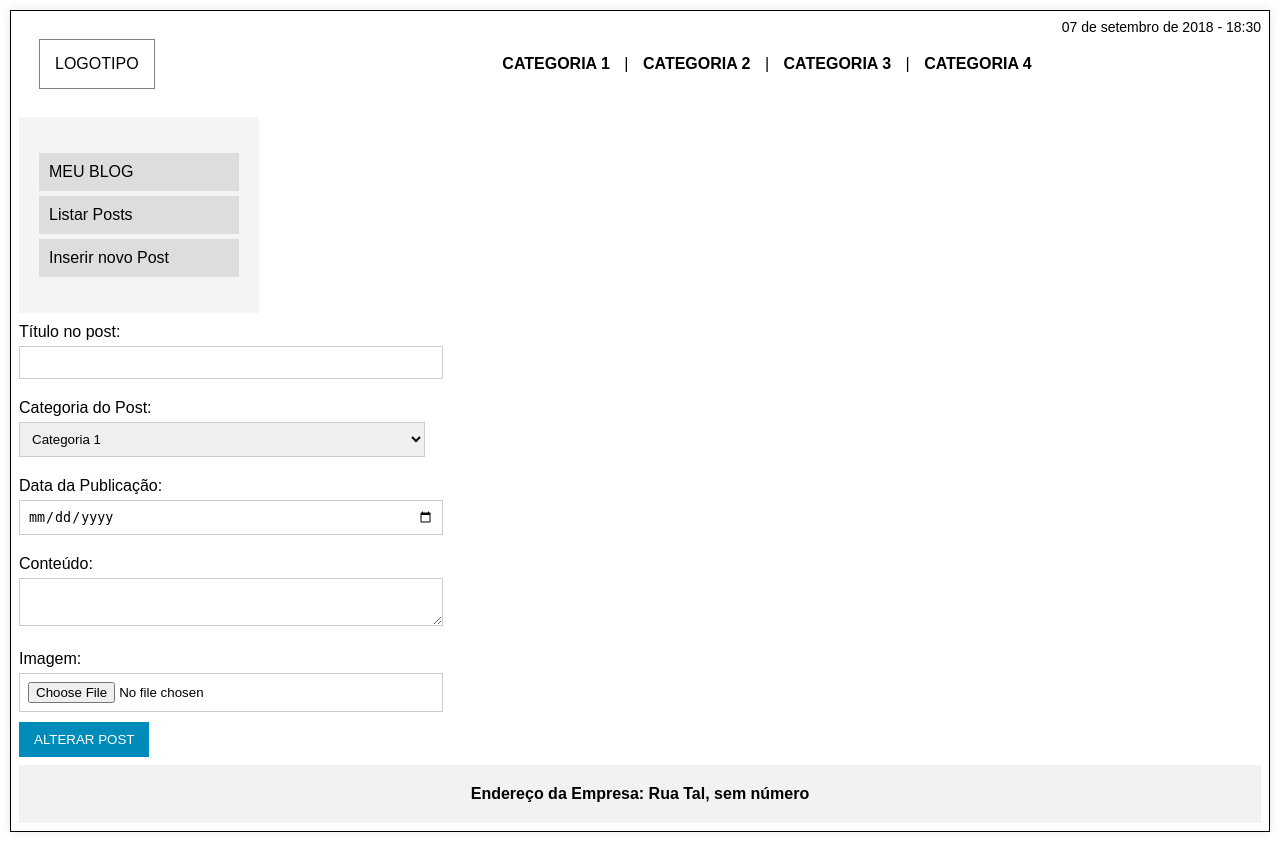
After one commit to vinicius111andrade/fiap_php_posts_back_and_front, a PHP site: page /html/admin_alterar.html in a window 1280 px wide. The commit adds this page. Run offline with PHP 8.4, Linux system fonts and the light colour scheme.

Commit message:
html admin/alterar

```diff
--- a/ClientSide/css/style.css
+++ b/ClientSide/css/style.css
@@ -201,3 +201,45 @@ footer {
   font-weight: bold;
 
 }
+
+
+/* Estilos do formulário */
+#alter-post-form label {
+  display: flex;
+  margin: 10px 0 5px;
+}
+
+#alter-post-form input,
+#alter-post-form select,
+#alter-post-form textarea {
+  width: 100%;
+  padding: 8px;
+  margin-bottom: 10px;
+  border: 1px solid #ccc;
+  /* Mais estilos para os campos do formulário */
+}
+
+#alter-post-form button {
+  padding: 10px 15px;
+  background-color: #008CBA;
+  color: white;
+  border: none;
+  cursor: pointer;
+  /* Mais estilos para o botão */
+}
+
+#alter-post-form button:hover {
+  background-color: #005f73;
+}
+
+/* Estilo do rodapé */
+footer {
+  text-align: center;
+  padding: 20px;
+  background-color: #f2f2f2;
+}
+
+/* Responsividade */
+@media (max-width: 768px) {
+  /* Estilos para dispositivos móveis */
+}
--- /dev/null
+++ b/ClientSide/html/admin_alterar.html
@@ -0,0 +1,71 @@
+<!DOCTYPE html>
+<html lang="pt-br">
+<head>
+<meta charset="UTF-8">
+<meta name="viewport" content="width=device-width, initial-scale=1.0">
+<link rel="stylesheet" href="../css/style.css">
+<title>Admin/Alterar</title>
+</head>
+
+<body>
+  <div class="post-date">
+    <!-- PHP para mostrar data e hora atual, descomente para usar -->
+    <!-- <?php echo date('d de M de Y - H:i'); ?> -->
+    07 de setembro de 2018 - 18:30
+  </div>
+
+  <div class="header">
+    <div class="logo">LOGOTIPO</div>
+    <nav class="nav">
+      <!-- Links do menu principal, você pode adicionar os caminhos correspondentes -->
+      <a href="#categoria1">CATEGORIA 1</a> |
+      <a href="#categoria2">CATEGORIA 2</a> |
+      <a href="#categoria3">CATEGORIA 3</a> |
+      <a href="#categoria4">CATEGORIA 4</a>
+    </nav>
+  </div>
+
+  <!-- Sidebar e Conteúdo Principal -->
+
+    <aside class="sidebar">
+      <!-- Menu lateral -->
+      <ul>
+        <li>MEU BLOG</li>
+        <li>Listar Posts</li>
+        <li>Inserir novo Post</li>
+      </ul>
+    </aside>
+
+    <!-- Formulário para Alteração de Post -->
+    <div class="clearfix">
+    <div class="content">
+      <form id="alter-post-form">
+        <label for="post-title">Título no post:</label>
+        <input type="text" id="post-title" name="post-title">
+
+        <label for="post-category">Categoria do Post:</label>
+        <select id="post-category" name="post-category">
+          <!-- Adicione as opções de categorias aqui -->
+          <option value="categoria1">Categoria 1</option>
+        </select>
+
+        <label for="post-date">Data da Publicação:</label>
+        <input type="date" id="post-date" name="post-date">
+
+        <label for="post-content">Conteúdo:</label>
+        <textarea id="post-content" name="post-content"></textarea>
+
+        <label for="post-image">Imagem:</label>
+        <input type="file" id="post-image" name="post-image">
+
+        <button type="submit">ALTERAR POST</button>
+      </form>
+    </div>
+  </div>
+
+  <!-- Footer -->
+  <footer>
+    Endereço da Empresa: Rua Tal, sem número
+  </footer>
+</body>
+</html>
```
